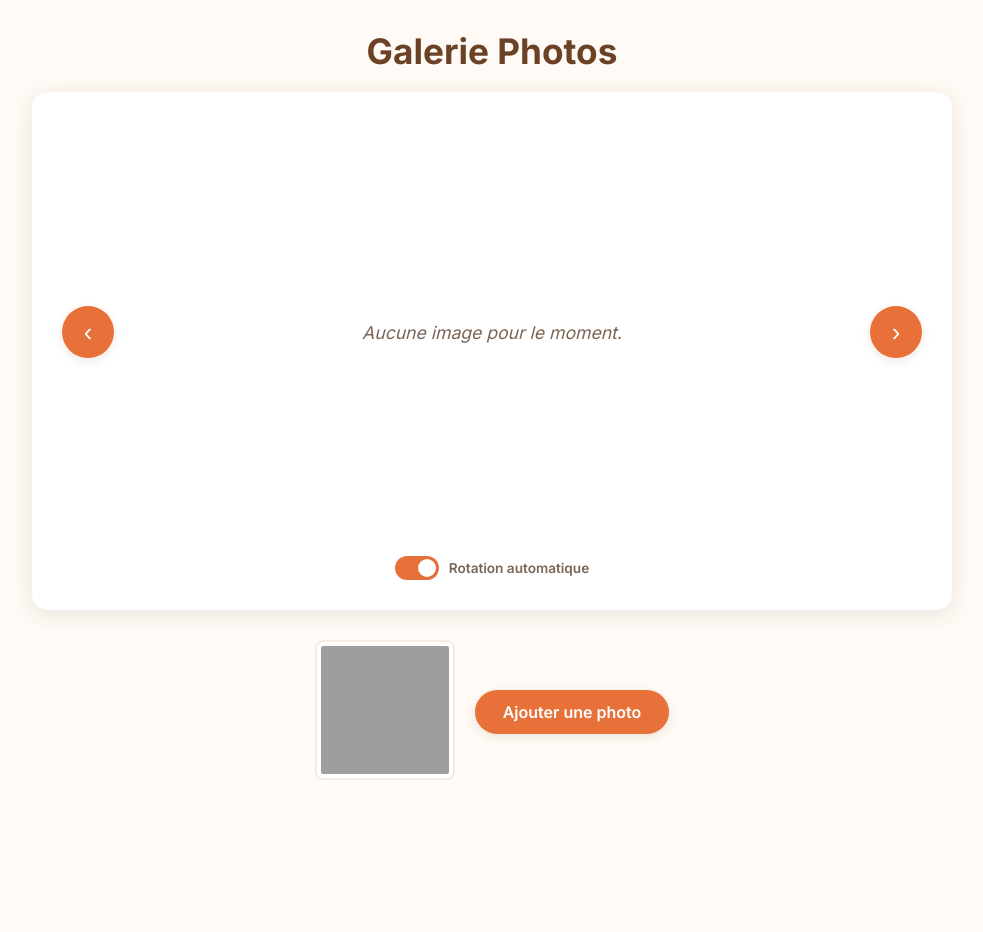
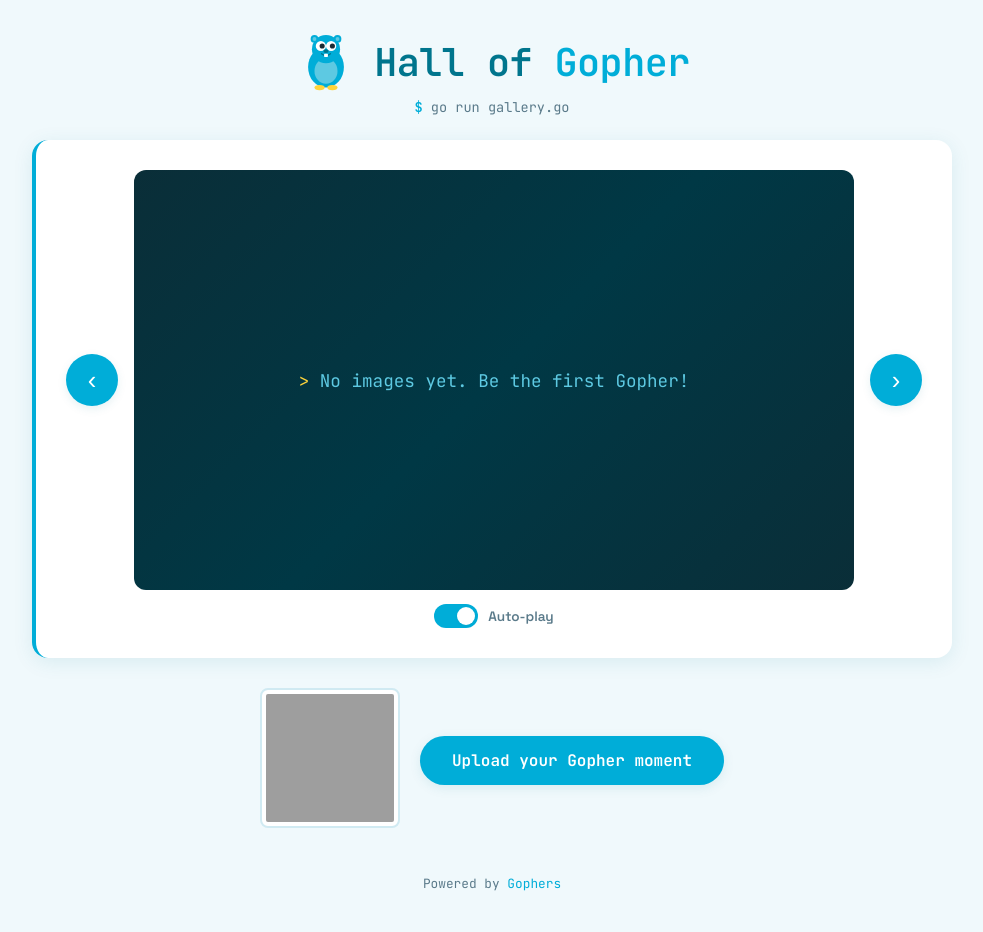
Before and after one commit to Boursyt/hall_of_gopher, a Python web app: template app/templates/home.html in a window 1280 px wide. Shown: the whole page, without its empty margins (148-1131 px from the left). Before the commit the page ends 780 px from the top, so only its background shows below. Run offline with Jinja, Linux system fonts and the light colour scheme; the template is opened without the code that fills it, so the values that code supplies are empty; grey boxes are pictures that could not be loaded.

Commit message:
Update styles and templates for Gopher-themed redesign and enhance UX
- Replace color palette for consistency with Gopher branding
- Update fonts to 'Space Grotesk' and 'JetBrains Mono' for improved style
- Add Gopher mascot SVG to the homepage header
- Update UI texts for clarity and align with the Gopher theme
- Introduce responsive and accessibility improvements across elements

```diff
--- a/app/static/slider.js
+++ b/app/static/slider.js
@@ -61,7 +61,7 @@ function renderSlide() {
     slide.className = "slide";
     slide.innerHTML = `
         <img src="${img.url}" alt="${img.filename}">
-        <p class="uploader">Par : ${img.uploader}</p>
+        <p class="uploader">By: ${img.uploader}</p>
         <p class="counter">${currentIndex + 1} / ${images.length}</p>
     `;
     slider.appendChild(slide);
--- a/app/static/style.css
+++ b/app/static/style.css
@@ -1,4 +1,4 @@
-@import url('https://fonts.googleapis.com/css2?family=Inter:wght@400;500;600;700&display=swap');
+@import url('https://fonts.googleapis.com/css2?family=Space+Grotesk:wght@400;500;600;700&family=JetBrains+Mono:wght@400;500;600&display=swap');
 
 * {
     box-sizing: border-box;
@@ -7,27 +7,27 @@
 }
 
 :root {
-    --orange: #e8713a;
-    --orange-dark: #d45e2b;
-    --orange-light: #f4a261;
-    --peach: #fdf0e6;
-    --cream: #fffaf5;
-    --sand: #f5ebe0;
-    --brown: #6b4226;
-    --brown-light: #8b6240;
-    --text: #3d2c1e;
-    --text-light: #7a6555;
+    --go-blue: #00ADD8;
+    --go-dark-blue: #007D9C;
+    --go-light-blue: #5DC9E2;
+    --go-navy: #00758D;
+    --bg: #f0f9fc;
+    --card-bg: #ffffff;
+    --text: #1a2a33;
+    --text-light: #5a7a8a;
+    --accent-fun: #FFD43B;
     --white: #ffffff;
-    --shadow: rgba(107, 66, 38, 0.12);
-    --shadow-strong: rgba(107, 66, 38, 0.25);
+    --shadow: rgba(0, 117, 141, 0.10);
+    --shadow-strong: rgba(0, 117, 141, 0.22);
+    --border: #d0eaf2;
 }
 
 body {
-    font-family: 'Inter', sans-serif;
+    font-family: 'Space Grotesk', sans-serif;
     max-width: 960px;
     margin: 0 auto;
     padding: 30px 20px;
-    background: var(--cream);
+    background: var(--bg);
     color: var(--text);
     min-height: 100vh;
 }
@@ -35,13 +35,46 @@ body {
 /* Header */
 .header {
     text-align: center;
-    margin-bottom: 20px;
+    margin-bottom: 24px;
+}
+
+.header-gopher {
+    display: flex;
+    align-items: center;
+    justify-content: center;
+    gap: 16px;
+    margin-bottom: 4px;
 }
 
 .header h1 {
-    font-size: 2.2em;
+    font-family: 'JetBrains Mono', monospace;
+    font-size: 2.4em;
     font-weight: 700;
-    color: var(--brown);
+    color: var(--go-navy);
+    letter-spacing: -0.5px;
+}
+
+.header h1 .accent {
+    color: var(--go-blue);
+}
+
+.header .subtitle {
+    font-family: 'JetBrains Mono', monospace;
+    font-size: 0.85em;
+    color: var(--text-light);
+    margin-top: 4px;
+}
+
+.header .subtitle::before {
+    content: "$ ";
+    color: var(--go-blue);
+    font-weight: 600;
+}
+
+.gopher-svg {
+    width: 64px;
+    height: 64px;
+    flex-shrink: 0;
 }
 
 /* Navigation (upload page) */
@@ -78,55 +111,39 @@ nav a:hover {
 
 .qr-small img {
     border-radius: 8px;
-    border: 2px solid var(--sand);
+    border: 2px solid var(--border);
     padding: 4px;
     background: var(--white);
 }
 
 .btn-upload {
     display: inline-block;
-    padding: 12px 28px;
-    background: var(--orange);
+    padding: 14px 32px;
+    background: var(--go-blue);
     color: var(--white);
     text-decoration: none;
     font-weight: 600;
     font-size: 1em;
     border-radius: 50px;
-    transition: background 0.2s, transform 0.15s;
-    box-shadow: 0 3px 10px var(--shadow);
+    transition: background 0.2s, transform 0.15s, box-shadow 0.2s;
+    box-shadow: 0 3px 12px var(--shadow);
+    font-family: 'JetBrains Mono', monospace;
 }
 
 .btn-upload:hover {
-    background: var(--orange-dark);
-    transform: translateY(-1px);
+    background: var(--go-dark-blue);
+    transform: translateY(-2px);
+    box-shadow: 0 6px 20px var(--shadow-strong);
 }
 
 /* Cards */
 .card {
-    background: var(--white);
+    background: var(--card-bg);
     border-radius: 16px;
     padding: 30px;
     margin-bottom: 30px;
     box-shadow: 0 4px 20px var(--shadow);
-}
-
-/* QR Section */
-.qr-section {
-    text-align: center;
-}
-
-.qr-section h2 {
-    font-size: 1.15em;
-    font-weight: 600;
-    color: var(--brown);
-    margin-bottom: 16px;
-}
-
-.qr-section img {
-    border-radius: 12px;
-    border: 3px solid var(--sand);
-    padding: 8px;
-    background: var(--white);
+    border-left: 4px solid var(--go-blue);
 }
 
 /* Slider */
@@ -145,21 +162,29 @@ nav a:hover {
     justify-content: center;
     flex-direction: column;
     flex: 1;
+    background: linear-gradient(135deg, #0a2e38 0%, #003845 50%, #0a2e38 100%);
+    border-radius: 12px;
+    padding: 24px 16px;
 }
 
 #no-images {
-    color: var(--text-light);
+    color: var(--go-light-blue);
     font-size: 1.1em;
-    font-style: italic;
+    font-family: 'JetBrains Mono', monospace;
+}
+
+#no-images::before {
+    content: "> ";
+    color: var(--accent-fun);
 }
 
 .slide {
-    animation: fadeIn 0.4s ease;
+    animation: slideIn 0.35s ease-out;
 }
 
-@keyframes fadeIn {
-    from { opacity: 0; transform: scale(0.97); }
-    to { opacity: 1; transform: scale(1); }
+@keyframes slideIn {
+    from { opacity: 0; transform: translateX(30px); }
+    to { opacity: 1; transform: translateX(0); }
 }
 
 .slide img {
@@ -167,26 +192,30 @@ nav a:hover {
     width: 100%;
     aspect-ratio: 4 / 3;
     object-fit: cover;
-    border-radius: 12px;
-    box-shadow: 0 6px 24px var(--shadow-strong);
+    border-radius: 10px;
+    box-shadow: 0 6px 24px rgba(0, 0, 0, 0.35);
+    border: 2px solid rgba(0, 173, 216, 0.3);
 }
 
 .slide .uploader {
     margin-top: 14px;
-    font-size: 1.1em;
+    font-size: 1.05em;
     font-weight: 600;
-    color: var(--brown);
+    color: var(--accent-fun);
+    font-family: 'JetBrains Mono', monospace;
 }
 
 .slide .counter {
     margin-top: 6px;
-    color: var(--text-light);
-    font-size: 0.9em;
+    color: var(--go-light-blue);
+    font-size: 0.85em;
+    font-family: 'JetBrains Mono', monospace;
+    opacity: 0.8;
 }
 
 .slider-btn {
     font-size: 1.6em;
-    background: var(--orange);
+    background: var(--go-blue);
     color: var(--white);
     border: none;
     border-radius: 50%;
@@ -223,7 +253,7 @@ nav a:hover {
 .switch-slider {
     width: 44px;
     height: 24px;
-    background: var(--sand);
+    background: var(--border);
     border-radius: 12px;
     position: relative;
     transition: background 0.2s;
@@ -345,12 +377,18 @@ form button:active {
     font-weight: 500;
 }
 
-/* Footer */
-.footer {
+/* Footer badge */
+.footer-badge {
     text-align: center;
-    margin-top: 40px;
+    margin-top: 32px;
+    padding: 10px;
+    font-family: 'JetBrains Mono', monospace;
+    font-size: 0.8em;
     color: var(--text-light);
-    font-size: 0.85em;
+}
+
+.footer-badge span {
+    color: var(--go-blue);
 }
 
 /* Responsive */
--- a/app/templates/home.html
+++ b/app/templates/home.html
@@ -1,28 +1,59 @@
 <!DOCTYPE html>
-<html lang="fr">
+<html lang="en">
 <head>
     <meta charset="UTF-8">
     <meta name="viewport" content="width=device-width, initial-scale=1.0">
-    <title>Galerie Photos</title>
+    <title>Hall of Gopher</title>
     <link rel="stylesheet" href="/static/style.css">
 </head>
 <body>
     <div class="header">
-        <h1>Galerie Photos</h1>
+        <div class="header-gopher">
+            <svg class="gopher-svg" viewBox="0 0 100 100" xmlns="http://www.w3.org/2000/svg">
+                <!-- Gopher body -->
+                <ellipse cx="50" cy="58" rx="28" ry="32" fill="#00ADD8"/>
+                <!-- Belly -->
+                <ellipse cx="50" cy="64" rx="18" ry="20" fill="#5DC9E2"/>
+                <!-- Head -->
+                <circle cx="50" cy="30" r="22" fill="#00ADD8"/>
+                <!-- Eyes (white) -->
+                <circle cx="42" cy="25" r="8" fill="#fff"/>
+                <circle cx="58" cy="25" r="8" fill="#fff"/>
+                <!-- Pupils -->
+                <circle cx="44" cy="25" r="4" fill="#1a2a33"/>
+                <circle cx="60" cy="25" r="4" fill="#1a2a33"/>
+                <!-- Nose -->
+                <ellipse cx="50" cy="33" rx="4" ry="3" fill="#00758D"/>
+                <!-- Smile -->
+                <path d="M 43 37 Q 50 43 57 37" stroke="#00758D" stroke-width="2" fill="none" stroke-linecap="round"/>
+                <!-- Teeth -->
+                <rect x="47" y="37" width="6" height="5" rx="1" fill="#fff"/>
+                <!-- Ears -->
+                <circle cx="32" cy="14" r="6" fill="#00ADD8"/>
+                <circle cx="32" cy="14" r="3" fill="#5DC9E2"/>
+                <circle cx="68" cy="14" r="6" fill="#00ADD8"/>
+                <circle cx="68" cy="14" r="3" fill="#5DC9E2"/>
+                <!-- Feet -->
+                <ellipse cx="40" cy="90" rx="8" ry="4" fill="#FFD43B"/>
+                <ellipse cx="60" cy="90" rx="8" ry="4" fill="#FFD43B"/>
+            </svg>
+            <h1>Hall of <span class="accent">Gopher</span></h1>
+        </div>
+        <p class="subtitle">go run gallery.go</p>
     </div>
 
     <div class="card">
         <div class="slider-container">
             <button class="slider-btn prev" onclick="prevSlide()">&lsaquo;</button>
             <div class="slider">
-                <p id="no-images">Aucune image pour le moment.</p>
+                <p id="no-images">No images yet. Be the first Gopher!</p>
             </div>
             <button class="slider-btn next" onclick="nextSlide()">&rsaquo;</button>
         </div>
         <label class="switch" for="toggle-autoplay">
             <input type="checkbox" id="toggle-autoplay" checked onchange="toggleAutoPlay()">
             <span class="switch-slider"></span>
-            <span class="switch-label">Rotation automatique</span>
+            <span class="switch-label">Auto-play</span>
         </label>
     </div>
 
@@ -30,8 +61,10 @@
         <div class="qr-small">
             <img src="/qrcode" alt="QR Code" width="140" height="140">
         </div>
-        <a class="btn-upload" href="/upload">Ajouter une photo</a>
+        <a class="btn-upload" href="/upload">Upload your Gopher moment</a>
     </div>
+
+    <div class="footer-badge">Powered by <span>Gophers</span></div>
 
     <script src="/static/slider.js"></script>
 </body>
```
Also changed, not shown: other parts of app/static/style.css (+26 -17 lines), app/templates/upload.html (+11 -9 lines).
